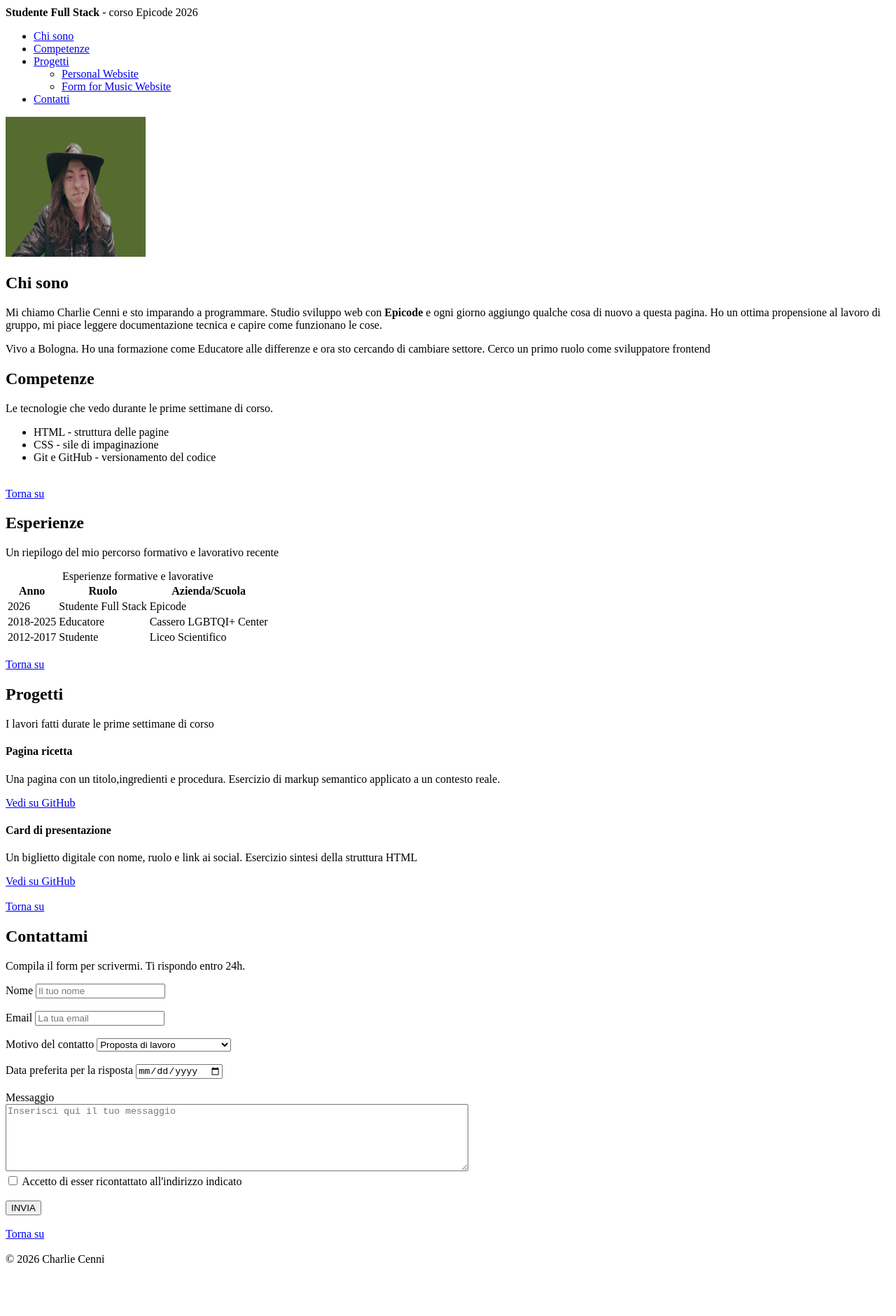
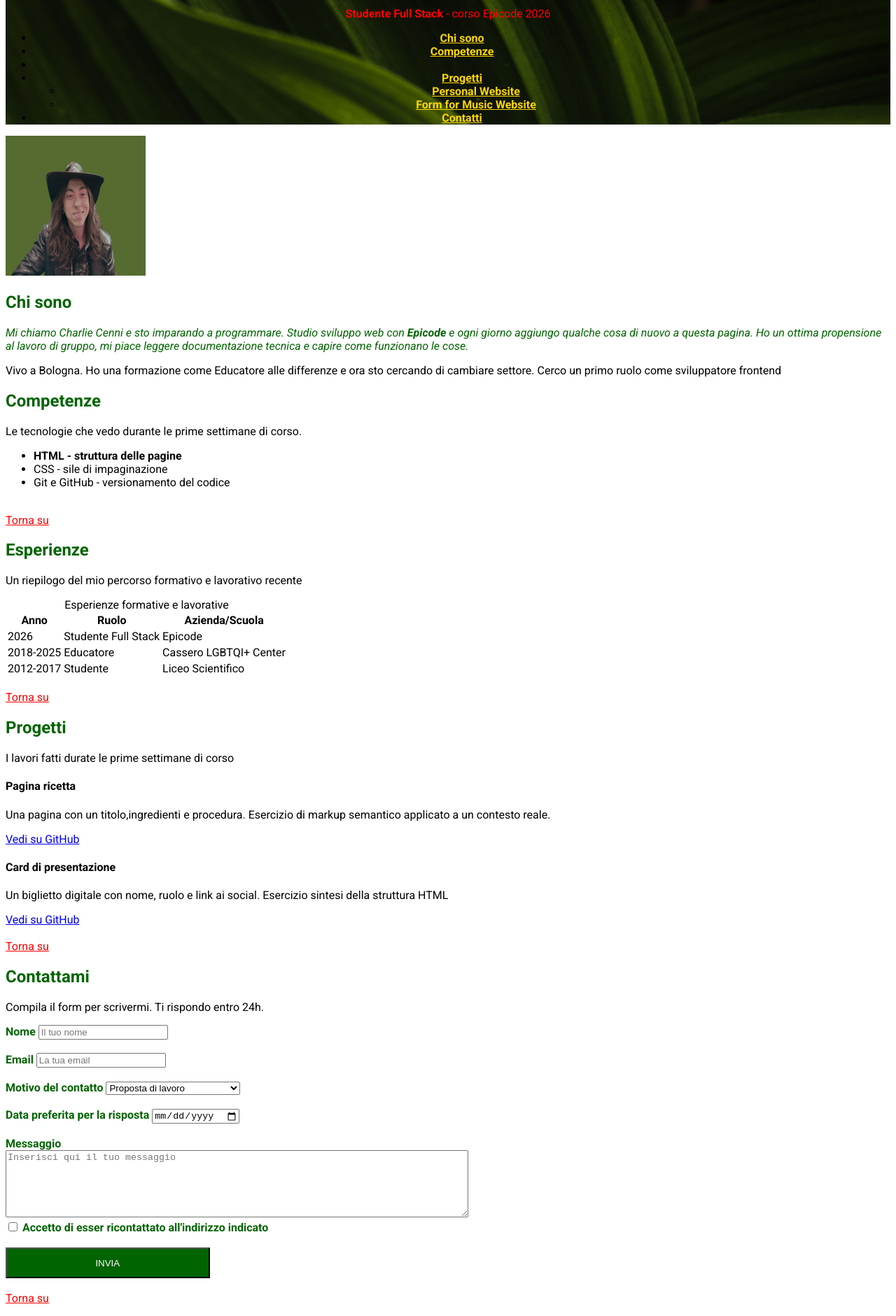
Before and after one commit to charliecenni/Exercise-Lesson-1-Epicode, a plain HTML site: page index.html in a window 1280 px wide. Shown: the part 71-1952 px from the top of the page at 70% size. Before the commit the page ends 1888 px from the top, so only its background shows below. Drawn offline with Linux system fonts and the light colour scheme.

Commit message:
Changes Lesson 3

```diff
--- /dev/null
+++ b/assets/css/style.css
@@ -0,0 +1,62 @@
+@import url('https://fonts.googleapis.com/css2?family=Roboto:ital,wght@0,100..900;1,100..900&display=swap');
+body{
+    font-family: 'Roboto', sans-serif;
+}
+
+header{
+    background-image: url(/assets/img/pexels-gleb-lucky-77753534-12043226.jpg);
+    background-size: cover;
+    background-repeat: no-repeat;
+}
+h1{
+    color: white;
+    text-align: center;
+    font-weight: bold;
+}
+header div p{
+    text-align: center;
+}
+nav {
+    text-align: center;
+    font-weight: bold;
+}
+nav a{
+    color: gold;
+}
+nav a:hover{
+    color: white;
+}
+.green{
+    color: darkgreen;
+}
+.red{
+    color: red;
+}
+.italic{
+    font-style: italic;
+}
+section ul :first-child{
+    font-weight: bold;
+}
+thead th{
+    font-weight: bold;
+}
+label{
+    font-weight: bold;
+}
+select:focus, input:focus, textarea:focus{
+    background-color: black;
+    color: white;
+}
+button{
+    background-color: darkgreen;
+    color: white;
+    padding: 1% 10% 1% 10%;
+}
+span{
+    background-color: black;
+    color: white;
+    display: block;
+    padding: 2% 0 2% 0;
+    text-align: center;
+}
--- a/index.html
+++ b/index.html
@@ -1,49 +1,58 @@
 <!DOCTYPE html>
 <html lang="it">
+
+
 <head>
     <meta charset="UTF-8">
     <meta name="viewport" content="width=device-width, initial-scale=1.0">
-    <title>Document</title>
+    <link rel="stylesheet" href="assets\css\style.css">
+
+    <title>Portfolio</title>
 </head>
 <header>
     <div>
         <h1 id="inizio">Charlie Cenni</h1>
-    <p><strong>Studente Full Stack</strong> - corso Epicode 2026 </p>
+        <p class="red"><strong>Studente Full Stack</strong> - corso Epicode 2026 </p>
     </div>
     <nav>
         <ul>
             <li><a href="#part1">Chi sono</a></li>
             <li><a href="#part2">Competenze</a></li>
-            <li><a href="#part3">Progetti</a>
+            <li><a href="#part3"></a></li>
+            <li><a href="#part4">Progetti</a>
                 <ul>
                     <li><a href="https://github.com/charliecenni/My-first-upload.git">Personal Website</a></li>
                     <li><a href="https://github.com/charliecenni/Ghost-Music.git">Form for Music Website</a></li>
                 </ul>
             </li>
-            <li><a href="#part4">Contatti</a></li>
+            <li><a href="#part5">Contatti</a></li>
         </ul>
     </nav>
 </header>
+
 <body>
     <main>
         <section>
-            <img src="assets\unnamed-Photoroom.png" alt="Foto dello sviluppatore" width="200" height="200">
-            <h2 id="part1">Chi sono</h2>
-            <p>Mi chiamo Charlie Cenni e sto imparando a programmare. Studio sviluppo web con <b>Epicode</b> e ogni giorno aggiungo qualche cosa di nuovo a questa pagina. Ho un ottima propensione al lavoro di gruppo, mi piace leggere documentazione tecnica e capire come funzionano le cose. </p>
-            <p>Vivo a Bologna. Ho una formazione come Educatore alle differenze e ora sto cercando di cambiare settore. Cerco un primo ruolo come sviluppatore frontend</p>
+            <img src="assets/img/unnamed-Photoroom.png" alt="Foto dello sviluppatore" height="200" width="200">
+            <h2 id="part1" class="green">Chi sono</h2>
+            <p class="green italic">Mi chiamo Charlie Cenni e sto imparando a programmare. Studio sviluppo web con <b>Epicode</b> e ogni
+                giorno aggiungo qualche cosa di nuovo a questa pagina. Ho un ottima propensione al lavoro di gruppo, mi
+                piace leggere documentazione tecnica e capire come funzionano le cose. </p>
+            <p>Vivo a Bologna. Ho una formazione come Educatore alle differenze e ora sto cercando di cambiare settore.
+                Cerco un primo ruolo come sviluppatore frontend</p>
         </section>
         <section>
-            <h2 id="part2"> Competenze</h2>
+            <h2 id="part2" class="green"> Competenze</h2>
             <p>Le tecnologie che vedo durante le prime settimane di corso.</p>
             <ul>
                 <li>HTML - struttura delle pagine</li>
                 <li>CSS - sile di impaginazione</li>
                 <li>Git e GitHub - versionamento del codice</li>
             </ul>
-            <br><a href="#inizio">Torna su</a>
+            <br><a href="#inizio" class="red">Torna su</a>
         </section>
         <section>
-            <h2>Esperienze</h2>
+            <h2 id="part3" class="green">Esperienze</h2>
             <p>Un riepilogo del mio percorso formativo e lavorativo recente</p>
             <table>
                 <caption>Esperienze formative e lavorative</caption>
@@ -72,14 +81,15 @@
                     </tr>
                 </tbody>
             </table>
-            <br><a href="#inizio">Torna su</a>
+            <br><a href="#inizio" class="red">Torna su</a>
         </section>
         <section>
-            <h2 id="part3">Progetti</h2>
+            <h2 id="part4" class="green">Progetti</h2>
             <p> I lavori fatti durate le prime settimane di corso</p>
             <div>
                 <h4>Pagina ricetta</h4>
-           <p>Una pagina con un titolo,ingredienti e procedura. Esercizio di markup semantico applicato a un contesto reale.</p>
+                <p>Una pagina con un titolo,ingredienti e procedura. Esercizio di markup semantico applicato a un
+                    contesto reale.</p>
                 <a href="javascript:void(0)">Vedi su GitHub</a>
             </div>
             <div>
@@ -87,42 +97,37 @@
                 <p>Un biglietto digitale con nome, ruolo e link ai social. Esercizio sintesi della struttura HTML</p>
                 <a href="javascript:void(0)">Vedi su GitHub</a>
             </div>
-           <br><a href="#inizio">Torna su</a>
+            <br><a href="#inizio" class="red">Torna su</a>
         </section>
         <section>
-            <h2 id="part4">Contattami</h2>
+            <h2 id="part5" class="green">Contattami</h2>
             <p>Compila il form per scrivermi. Ti rispondo entro 24h.</p>
             <!-- <p>Sono presente su queste piattaforme professionali, dove puoi seguire i miei progetti e contattarmi.</p>
             <p>Profilo GitHub: <a href="https://github.com/charliecenni">github.com/charliecenni</a></p>
             <p>Profilo Linkedin: <a href="www.linkedin.com/in/charlie-cenni-ab602721a">linkedin.com/in/charlie-cenni</a></p>  -->
             <form action="grazie.html" method="get">
-                <label for="name">Nome</label>
+                <label for="name" class="green">Nome</label>
                 <input type="text" placeholder="Il tuo nome" name="nome" id="nome">
-                <br><br><label for="email">Email</label>
+                <br><br><label for="email" class="green">Email</label>
                 <input type="email" id="clientEmail" name="clientEmail" placeholder="La tua email">
-                <br><br><label for="select">Motivo del contatto</label>
+                <br><br><label for="select" class="green">Motivo del contatto</label>
                 <select name="motivi contatto" id="motivi">
                     <option value="opzione1">Proposta di lavoro</option>
                     <option value="opzione2">Mantenimento di un progetto</option>
-                <option value="pzione3">Richiesta Info</option>
+                    <option value="opzione3">Richiesta Info</option>
                 </select>
-                <br><br><label for="date">Data preferita per la risposta</label>
-                <input type="date" id="callDate" name="callDate" >
-                <br><br><label for="messaggio">Messaggio</label>
-                <br><textarea
-						name="message"
-						id="message"
-						rows="6"
-						cols="80"
-                        placeholder="Inserisci qui il tuo messaggio"
-					></textarea>
+                <br><br><label for="date" class="green">Data preferita per la risposta</label>
+                <input type="date" id="callDate" name="callDate">
+                <br><br><label for="messaggio" class="green">Messaggio</label>
+                <br><textarea name="message" id="message" rows="6" cols="80"
+                    placeholder="Inserisci qui il tuo messaggio"></textarea>
                 <br>
-                    <input type="checkbox" id="privacy" name="privacy">
-                    <label for="privacy">Accetto di esser ricontattato all'indirizzo indicato</label>
+                <input type="checkbox" id="privacy" name="privacy" value="yes">
+                <label for="privacy" class="green">Accetto di esser ricontattato all'indirizzo indicato</label>
 
-                    <br><br><button type="submit" id="sendForm">INVIA</button>
+                <br><br><button type="submit" id="sendForm" >INVIA</button>
             </form>
-            <br><a href="#inizio">Torna su</a>
+            <br><a href="#inizio" class="red">Torna su</a>
         </section>
     </main>
     <footer>
@@ -130,4 +135,5 @@
     </footer>
 
 </body>
+
 </html>
```
Also changed, not shown: assets/img/pexels-gleb-lucky-77753534-12043226.jpg (added), assets/img/unnamed-Photoroom.png (renamed from assets/unnamed-Photoroom.png). Lines whose indentation alone changed are shown as unchanged.
